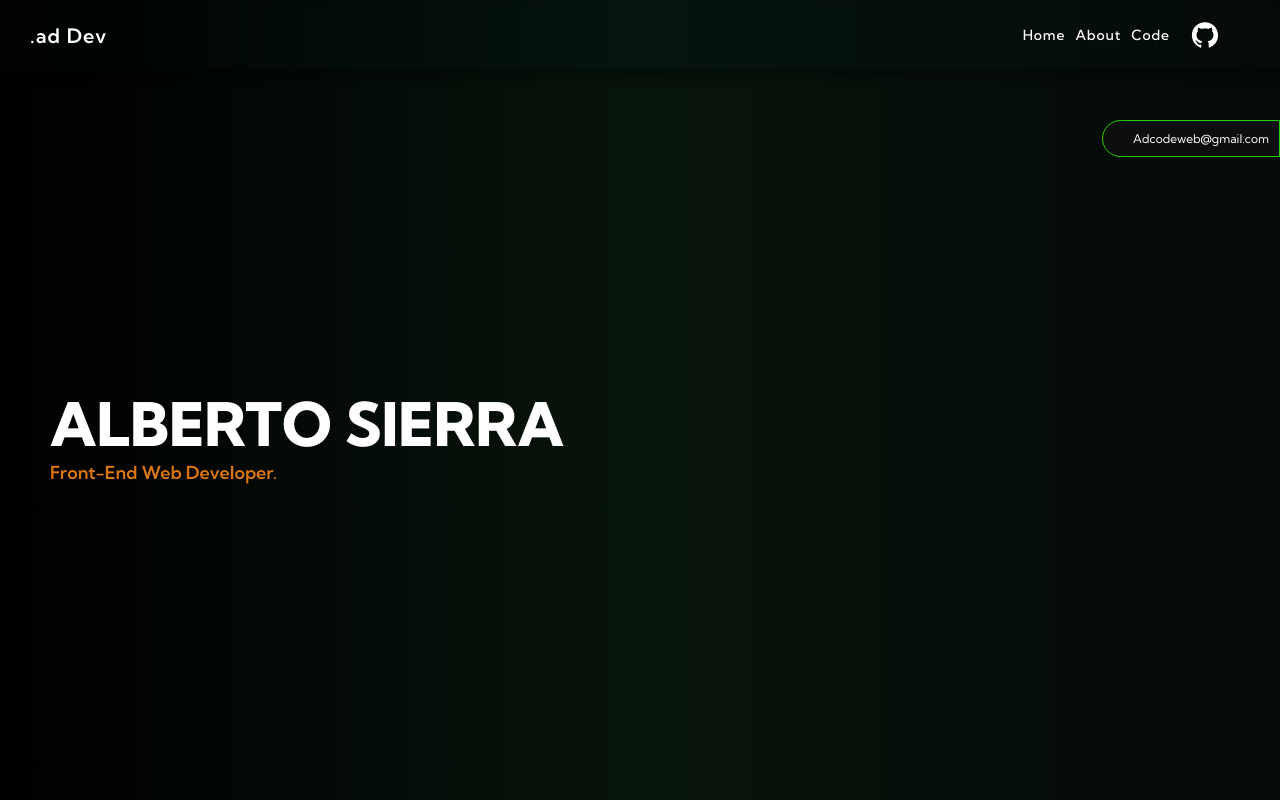
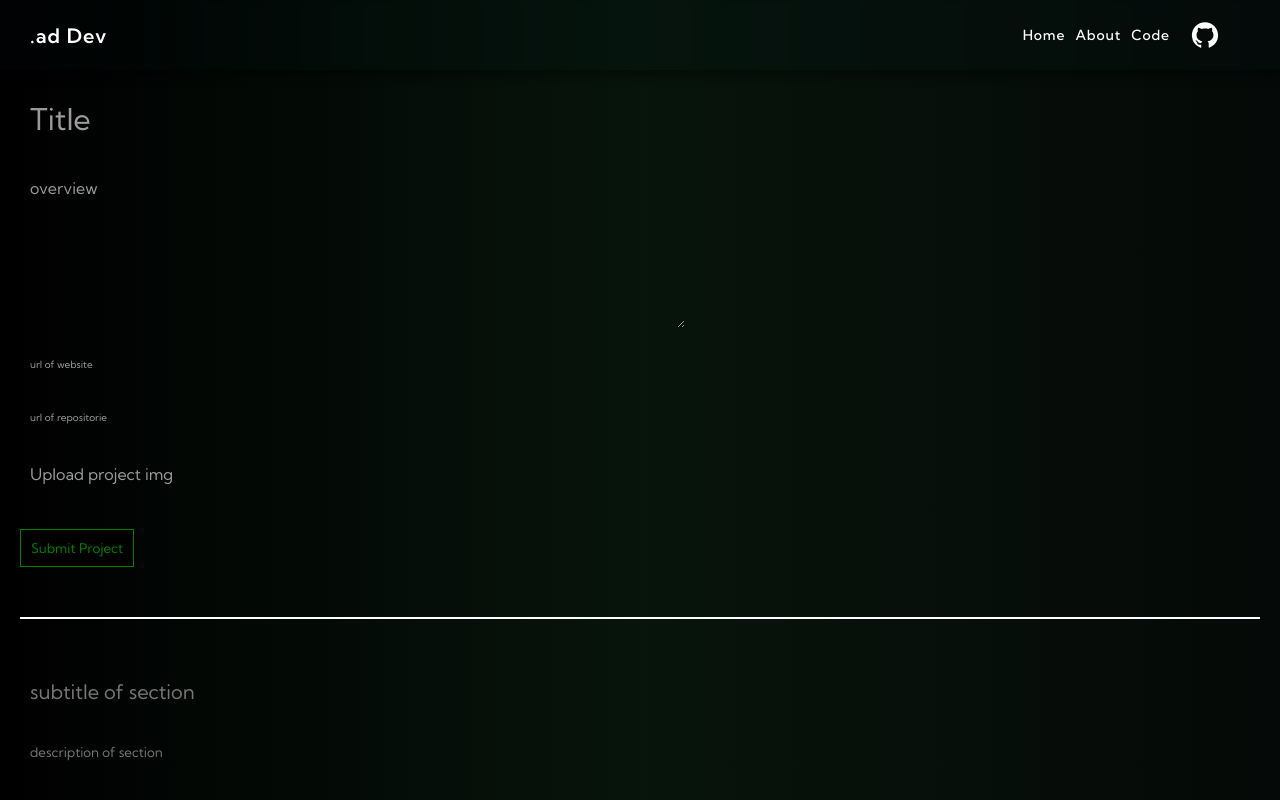
Before and after one commit to Adcodeweb/portfolio, a React (Create React App) app: page /create-post in a window 1280 px wide. Shown: the top 800 px of the page. Built offline with nearby package versions, Linux system fonts and the light colour scheme; no server answers; the database is empty.

Commit message:
added create-post page

```diff
--- a/src/App.js
+++ b/src/App.js
@@ -1,6 +1,7 @@
 import { BrowserRouter, Routes, Route } from "react-router-dom"
 import Footer from "./components/Footer/Footer";
 import { Navbar } from "./components/Navbar";
+import CreatePost from "./pages/create-post/CreatePost";
 import { Home } from "./pages/Home";
 import { Project } from "./pages/Project";
 
@@ -13,6 +14,7 @@ function App() {
         <Routes>
           <Route path="/" element={<Home />} />
           <Route path="/project/:id" element={<Project />} />
+          <Route path="/create-post" element={<CreatePost />} />
           <Route path="*" element={<Home />} />
         </Routes>
         <Footer />
--- a/src/base/_base.scss
+++ b/src/base/_base.scss
@@ -26,3 +26,17 @@ a {
 ul {
   list-style: none;
 }
+
+.title {
+  font-size: 30px;
+}
+
+.overview {
+  font-size: 16px;
+  color: rgb(225, 225, 225);
+}
+
+.liveurl,
+.giturl {
+  font-size: 10px;
+}
--- a/src/hooks/firebase-config.js
+++ b/src/hooks/firebase-config.js
@@ -1,6 +1,7 @@
 import { initializeApp } from "firebase/app";
 import { getAnalytics } from "firebase/analytics";
 import { getFirestore } from "firebase/firestore";
+import { getStorage } from "firebase/storage";
 
 const firebaseConfig = {
   apiKey: "AIzaSyDzLuYk2LhIlecLgBHR8SekFanm-Wc-9vg",
@@ -18,3 +19,6 @@ const analytics = getAnalytics(app);
 
 // Initialize Cloud Firestore and get a reference to the service
 export const db = getFirestore(app);
+
+// Initialize Cloud Storage and get a reference to the service
+export const storage = getStorage(app);
--- a/src/pages/Project/Project.jsx
+++ b/src/pages/Project/Project.jsx
@@ -31,6 +31,7 @@ export function Project() {
         <div className={s.wrapper}>
           <Button name={"Go back"} onClick={() => navigate(-1)} />
           <header className={s.header}>
+            <div className={s.info}>
               <h1>{project?.title}</h1>
               <p>{project?.overview}</p>
               <div className={s.tagsContainer}>
@@ -39,6 +40,8 @@ export function Project() {
                     return <h6 key={index}>{item}</h6>;
                   })}
               </div>
+            </div>
+            <img src={project?.projectImg} />
           </header>
           {ready &&
             project.explanation?.map((item, index) => {
--- a/src/pages/Project/Project.module.scss
+++ b/src/pages/Project/Project.module.scss
@@ -3,6 +3,7 @@
 .container {
   display: grid;
   grid-template-columns: 80% 20%;
+  background-color: rgb(33, 33, 33);
   @include md {
     grid-template-columns: 100%;
   }
@@ -37,6 +38,18 @@
   margin-bottom: 30px;
   border-bottom: 1px solid white;
   padding: 20px 0;
+  display: flex;
+  gap: 30px;
+
+  .info {
+    display: flex;
+    flex-direction: column;
+    justify-content: end;
+  }
+
+  img {
+    max-width: 30%;
+  }
 }
 
 .tagsContainer {
--- /dev/null
+++ b/src/pages/create-post/CreatePost.jsx
@@ -0,0 +1,199 @@
+import { useState } from "react";
+import s from "./CreatePost.module.scss";
+import { INPUTS } from "./inputs";
+import { collection, addDoc } from "firebase/firestore";
+import { db, storage } from "../../hooks/firebase-config";
+import { useNavigate } from "react-router-dom";
+import { ref, uploadBytesResumable, getDownloadURL } from "firebase/storage";
+
+export default function CreatePost() {
+  const navigate = useNavigate();
+  const [post, setPost] = useState({});
+  const [file, setFile] = useState(null);
+
+  const [section, setSection] = useState(null);
+  const [sectionImgPreview, setSectionImgPreview] = useState(null);
+  const [sectionArray, setSectionArray] = useState([]);
+
+  const HANDLE_INPUTS = (e) => {
+    setPost({ ...post, [e.target.name]: e.target.value });
+  };
+
+  const HANDLE_FILE = async (e) => {
+    const file = e.target.files[0];
+    setFile(URL.createObjectURL(file));
+
+    const storageRef = ref(storage, file.name + Math.random());
+    const uploadTask = uploadBytesResumable(storageRef, file);
+
+    uploadTask.on(
+      "state_changed",
+      (snapshot) => {
+        const progress =
+          (snapshot.bytesTransferred / snapshot.totalBytes) * 100;
+        console.log("Upload is " + progress + "% done");
+        switch (snapshot.state) {
+          case "paused":
+            console.log("Upload is paused");
+            break;
+          case "running":
+            console.log("Upload is running");
+            break;
+        }
+      },
+      (error) => {},
+      () => {
+        getDownloadURL(uploadTask.snapshot.ref).then(async (downloadURL) => {
+          console.log("File available at", downloadURL);
+
+          setPost({ ...post, projectImg: downloadURL });
+        });
+      }
+    );
+  };
+
+  const HANDLE_SECTION = (e) => {
+    setSection({ ...section, [e.target.name]: e.target.value });
+  };
+
+  const HANDLE_SECTION_FILE = (e) => {
+    const file = e.target.files[0];
+    setSectionImgPreview(URL.createObjectURL(file));
+
+    const storageRef = ref(storage, file.name + Math.random());
+    const uploadTask = uploadBytesResumable(storageRef, file);
+
+    uploadTask.on(
+      "state_changed",
+      (snapshot) => {
+        const progress =
+          (snapshot.bytesTransferred / snapshot.totalBytes) * 100;
+        console.log("Upload is " + progress + "% done");
+        switch (snapshot.state) {
+          case "paused":
+            console.log("Upload is paused");
+            break;
+          case "running":
+            console.log("Upload is running");
+            break;
+        }
+      },
+      (error) => {},
+      () => {
+        getDownloadURL(uploadTask.snapshot.ref).then(async (downloadURL) => {
+          console.log("File available at", downloadURL);
+
+          setSection({ ...section, img: downloadURL });
+        });
+      }
+    );
+  };
+
+  const HANDLE_ADD_SECTION = (e) => {
+    e.preventDefault();
+    setSectionArray((prev) => [...prev, section]);
+    setPost({ ...post, explanation: [...sectionArray, section] });
+    setSection("");
+    setSectionImgPreview(null);
+    e.target.reset();
+  };
+
+  const SUBMIT_POST = async (e) => {
+    e.preventDefault();
+    const docRef = await addDoc(collection(db, "projects"), post);
+    console.log("Document written with ID: ", docRef.id);
+    navigate(`/project/${docRef.id}`);
+  };
+  console.log(post);
+  return (
+    <div className={s.container}>
+      <div className={s.header}>
+        <div className={s.headerLeft}>
+          {INPUTS.map((item, index) => {
+            if (item.name == "overview") {
+              return (
+                <textarea
+                  key={index}
+                  placeholder={item.placeholder}
+                  name={item.name}
+                  className={item.name}
+                  cols={70}
+                  rows={7}
+                  onChange={HANDLE_INPUTS}
+                />
+              );
+            } else
+              return (
+                <input
+                  type={item?.type}
+                  name={item?.name}
+                  placeholder={item?.placeholder}
+                  key={index}
+                  onChange={HANDLE_INPUTS}
+                  className={item.name}
+                />
+              );
+          })}
+          <label htmlFor="file">Upload project img</label>
+        </div>
+        <div className={s.headerCenter}>{file && <img src={file} />}</div>
+        <input
+          type={"file"}
+          name="file"
+          onChange={HANDLE_FILE}
+          className={s.file1}
+          id="file"
+        />
+      </div>
+      <button className={s.btn} onClick={SUBMIT_POST}>
+        Submit Project
+      </button>
+
+      <form className={s.section} onSubmit={HANDLE_ADD_SECTION}>
+        {post.explanation?.map((item, index) => {
+          return (
+            <div className={s.renderedSection} key={index}>
+              <h2>{item?.title}</h2>
+              <p>{item?.description}</p>
+              <img src={item?.img} alt="img" />
+            </div>
+          );
+        })}
+
+        <input
+          name="title"
+          onChange={HANDLE_SECTION}
+          placeholder="subtitle of section"
+          className={s.title}
+        />
+        <textarea
+          name="description"
+          onChange={HANDLE_SECTION}
+          placeholder="description of section"
+          cols={50}
+          rows={5}
+          className={s.description}
+        />
+
+        {sectionImgPreview && (
+          <img
+            src={sectionImgPreview}
+            alt="preview of file uploaded"
+            className={s.previewimg}
+          />
+        )}
+
+        <label htmlFor="filesection">upload img to section </label>
+        <input
+          type="file"
+          name="img"
+          onChange={HANDLE_SECTION_FILE}
+          className={s.file}
+          id="filesection"
+        />
+
+        {section && <button className={s.btn}>add another section</button>}
+      </form>
+    </div>
+  );
+}
--- /dev/null
+++ b/src/pages/create-post/CreatePost.module.scss
@@ -0,0 +1,130 @@
+.container {
+  padding: 20px;
+
+  .btn {
+    color: green;
+    padding: 10px;
+    background-color: black;
+    border: 1px solid green;
+    margin-top: 15px;
+  }
+
+  .header {
+    display: flex;
+    .file1 {
+      display: none;
+    }
+
+    .headerCenter {
+      flex: 1;
+
+      img {
+        width: 100%;
+        max-width: 400px;
+        object-fit: cover;
+        object-position: center;
+      }
+    }
+    .headerLeft {
+      flex: 1.5;
+      input,
+      textarea,
+      label {
+        display: block;
+        background: transparent;
+        color: rgba(255, 255, 255, 0.607);
+        border: none;
+        outline: none;
+        padding: 10px;
+        margin-bottom: 20px;
+        transition: all ease-in-out 250ms;
+
+        &:hover,
+        label {
+          color: rgb(0, 249, 50);
+        }
+
+        &::placeholder {
+          color: rgba(255, 255, 255, 0.607);
+        }
+        &:hover {
+          background-color: rgba(255, 255, 255, 0.179);
+          &::placeholder {
+            color: rgb(0, 249, 50);
+          }
+        }
+      }
+
+      .title {
+        font-size: 30px;
+      }
+    }
+  }
+
+  form {
+    margin-top: 50px;
+    border-top: 2px solid white;
+    padding-top: 50px;
+
+    .renderedSection {
+      margin-bottom: 40px;
+      gap: 20px;
+      display: flex;
+      flex-direction: column;
+      h2 {
+        font-size: 20px;
+      }
+
+      img {
+        width: 150px;
+      }
+    }
+
+    input,
+    label,
+    textarea {
+      display: block;
+      margin-bottom: 20px;
+      padding: 10px;
+      background: transparent;
+      border: none;
+      cursor: pointer;
+      outline: none;
+      transition: all ease-in-out 250ms;
+      color: rgba(255, 255, 255, 0.607);
+
+      &:hover,
+      label {
+        color: rgb(0, 249, 50);
+      }
+
+      &:hover {
+        background-color: rgba(255, 255, 255, 0.179);
+
+        &::placeholder {
+          color: rgb(0, 249, 50);
+        }
+      }
+    }
+
+    label {
+      width: fit-content;
+      font-size: 14px;
+    }
+    .title {
+      font-size: 20px;
+    }
+
+    .description {
+      color: rgb(225, 225, 225);
+    }
+
+    .previewimg {
+      width: 150px;
+      height: 150px;
+    }
+    .file {
+      display: none;
+    }
+  }
+}
--- /dev/null
+++ b/src/pages/create-post/inputs.js
@@ -0,0 +1,16 @@
+export const INPUTS = [{
+  type: "text",
+  placeholder: "Title",
+  name: "title",
+}, {
+  placeholder: "overview",
+  name: "overview",
+}, {
+  type: "text",
+  placeholder: "url of website",
+  name: "liveurl",
+}, {
+  type: "text",
+  placeholder: "url of repositorie",
+  name: "giturl",
+}]
```
Also changed, not shown: src/pages/create-post/index.js (added). Lines whose indentation alone changed are shown as unchanged.
